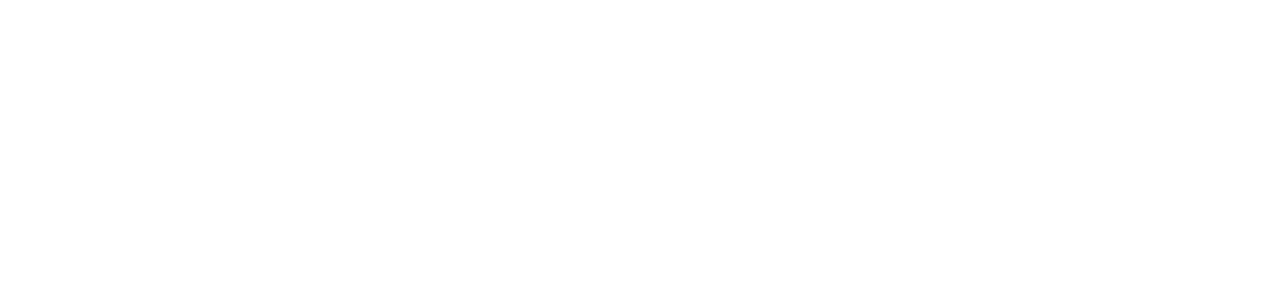
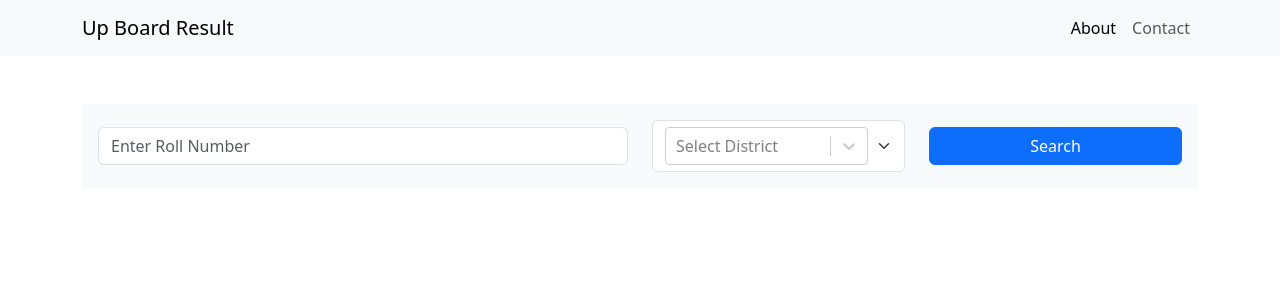
Before and after one commit to theajthakur/UPB_Intermediate_Result_FrontEND, a React (Vite) app: page / in a window 1280 px wide. Shown: the top 300 px of the page. Built offline with nearby package versions, Linux system fonts and the light colour scheme.

Commit message:
fetching Result by Roll

```diff
--- a/package.json
+++ b/package.json
@@ -10,8 +10,12 @@
     "preview": "vite preview"
   },
   "dependencies": {
+    "@popperjs/core": "^2.11.8",
+    "bootstrap": "^5.3.5",
     "react": "^19.0.0",
-    "react-dom": "^19.0.0"
+    "react-dom": "^19.0.0",
+    "react-router-dom": "^7.5.2",
+    "react-select": "^5.10.1"
   },
   "devDependencies": {
     "@eslint/js": "^9.22.0",
--- a/src/App.jsx
+++ b/src/App.jsx
@@ -1,8 +1,18 @@
 import { useState } from "react";
 import "./App.css";
+import "bootstrap/dist/css/bootstrap.min.css";
+import "bootstrap/dist/js/bootstrap.bundle.min.js";
+
+import Navbar from "./components/Navbar";
+import UserRollInput from "./components/UserRollInput";
 
 function App() {
-  return <></>;
+  return (
+    <>
+      <Navbar />
+      <UserRollInput />
+    </>
+  );
 }
 
 export default App;
--- /dev/null
+++ b/src/components/Navbar.jsx
@@ -0,0 +1,40 @@
+import React from "react";
+
+const Navbar = () => {
+  return (
+    <nav className="navbar navbar-expand-lg navbar-light bg-light">
+      <div className="container">
+        <a className="navbar-brand" href="#">
+          Up Board Result
+        </a>
+        <button
+          className="navbar-toggler"
+          type="button"
+          data-bs-toggle="collapse"
+          data-bs-target="#navbarNav"
+          aria-controls="navbarNav"
+          aria-expanded="false"
+          aria-label="Toggle navigation"
+        >
+          <span className="navbar-toggler-icon"></span>
+        </button>
+        <div className="collapse navbar-collapse" id="navbarNav">
+          <ul className="navbar-nav ms-auto">
+            <li className="nav-item">
+              <a className="nav-link active" aria-current="page" href="#">
+                About
+              </a>
+            </li>
+            <li className="nav-item">
+              <a className="nav-link" href="#">
+                Contact
+              </a>
+            </li>
+          </ul>
+        </div>
+      </div>
+    </nav>
+  );
+};
+
+export default Navbar;
--- /dev/null
+++ b/src/components/UserRollInput.jsx
@@ -0,0 +1,131 @@
+import React, { useState } from "react";
+import Select from "react-select";
+const options = [
+  { value: "", label: "Select" },
+  { value: "01", label: "AGRA - 01" },
+  { value: "06", label: "ALIGARH - 06" },
+  { value: "64", label: "AMBEDKAR NAGAR - 64" },
+  { value: "65", label: "AMETHI - 65" },
+  { value: "22", label: "AMROHA - 22" },
+  { value: "43", label: "AURIYA - 43" },
+  { value: "62", label: "AYODHYA - 62" },
+  { value: "80", label: "AZAMGARH - 80" },
+  { value: "13", label: "BAGPAT - 13" },
+  { value: "66", label: "BAHRAICH - 66" },
+  { value: "82", label: "BALLIA - 82" },
+  { value: "69", label: "BALRAMPUR - 69" },
+  { value: "51", label: "BANDA - 51" },
+  { value: "63", label: "BARABANKI - 63" },
+  { value: "26", label: "BAREILLY - 26" },
+  { value: "71", label: "BASTI - 71" },
+  { value: "88", label: "BHADOHI - 88" },
+  { value: "23", label: "BIJNOR - 23" },
+  { value: "27", label: "BUDAUN - 27" },
+  { value: "09", label: "BULANDSHAHR - 09" },
+  { value: "86", label: "CHANDAULI - 86" },
+  { value: "52", label: "CHITRAKOOT - 52" },
+  { value: "77", label: "DEORIA - 77" },
+  { value: "04", label: "ETAH - 04" },
+  { value: "41", label: "ETAWAH - 41" },
+  { value: "40", label: "FARRUKHABAD - 40" },
+  { value: "56", label: "FATEHPUR - 56" },
+  { value: "02", label: "FIROZABAD - 02" },
+  { value: "11", label: "GAUTAM BUDH NAGAR - 11" },
+  { value: "10", label: "GHAZIABAD - 10" },
+  { value: "84", label: "GHAZIPUR - 84" },
+  { value: "68", label: "GONDA - 68" },
+  { value: "75", label: "GORAKHPUR - 75" },
+  { value: "49", label: "HAMIRPUR - 49" },
+  { value: "14", label: "HAPUR - 14" },
+  { value: "33", label: "HARDOI - 33" },
+  { value: "07", label: "HATHRAS - 07" },
+  { value: "45", label: "JALAUN - 45" },
+  { value: "83", label: "JAUNPUR - 83" },
+  { value: "47", label: "JHANSI - 47" },
+  { value: "42", label: "KANNAUJ - 42" },
+  { value: "39", label: "KANPUR DEHAT - 39" },
+  { value: "38", label: "KANPUR NAGAR - 38" },
+  { value: "08", label: "KASGANJ - 08" },
+  { value: "57", label: "KAUSHAMBI - 57" },
+  { value: "78", label: "KUSHINAGAR - 78" },
+  { value: "31", label: "LAKHIMPUR KHIRI - 31" },
+  { value: "48", label: "LALITPUR - 48" },
+  { value: "34", label: "LUCKNOW - 34" },
+  { value: "76", label: "MAHARAJGANJ - 76" },
+  { value: "50", label: "MAHOBA - 50" },
+  { value: "03", label: "MAINPURI - 03" },
+  { value: "05", label: "MATHURA - 05" },
+  { value: "81", label: "MAU - 81" },
+  { value: "12", label: "MEERUT - 12" },
+  { value: "89", label: "MIRZAPUR - 89" },
+  { value: "21", label: "MORADABAD - 21" },
+  { value: "15", label: "MUZAFFAR NAGAR - 15" },
+  { value: "29", label: "PILIBHIT - 29" },
+  { value: "54", label: "PRATAPGARH - 54" },
+  { value: "55", label: "PRAYAGRAJ - 55" },
+  { value: "36", label: "RAE BARAILI - 36" },
+  { value: "24", label: "RAMPUR - 24" },
+  { value: "25", label: "SAMBHAL - 25" },
+  { value: "72", label: "SANT KABIR NAGAR - 72" },
+  { value: "16", label: "SHAHARANPUR - 16" },
+  { value: "28", label: "SHAHJAHANPUR - 28" },
+  { value: "17", label: "SHAMLI - 17" },
+  { value: "67", label: "SHRAWASTI - 67" },
+  { value: "73", label: "SIDDHARTA NAGAR - 73" },
+  { value: "32", label: "SITAPUR - 32" },
+  { value: "90", label: "SONBHADRA - 90" },
+  { value: "61", label: "SULTANPUR - 61" },
+  { value: "35", label: "UNNAO - 35" },
+  { value: "85", label: "VARANASI - 85" },
+];
+
+export default function UserRollInput() {
+  const [roll, setRoll] = useState("");
+  const [selectedOption, setSelectedOption] = useState(null);
+  const handleChange = (selectedOption) => {
+    setSelectedOption(selectedOption);
+  };
+  const fetchResult = async () => {
+    if (!roll || !selectedOption) return alert("Fill all the fields!");
+    const response = await fetch(
+      `https://upb-intermediate-result.onrender.com/${roll}`
+    );
+    const data = response.json();
+    console.log(data);
+  };
+
+  return (
+    <div className="container mt-5">
+      <div className="bg-light p-3">
+        <div className="row align-items-center">
+          <div className="col-sm-6">
+            <input
+              type="text"
+              value={roll}
+              onChange={(event) => {
+                setRoll(event.target.value);
+              }}
+              className="form-control"
+              placeholder="Enter Roll Number"
+            />
+          </div>
+          <div className="col-sm-3">
+            <Select
+              value={selectedOption}
+              onChange={handleChange}
+              options={options}
+              isSearchable
+              placeholder="Select District"
+              className="form-select"
+            />
+          </div>
+          <div className="col-sm-3">
+            <button className="btn btn-primary w-100" onClick={fetchResult}>
+              Search
+            </button>
+          </div>
+        </div>
+      </div>
+    </div>
+  );
+}
```
